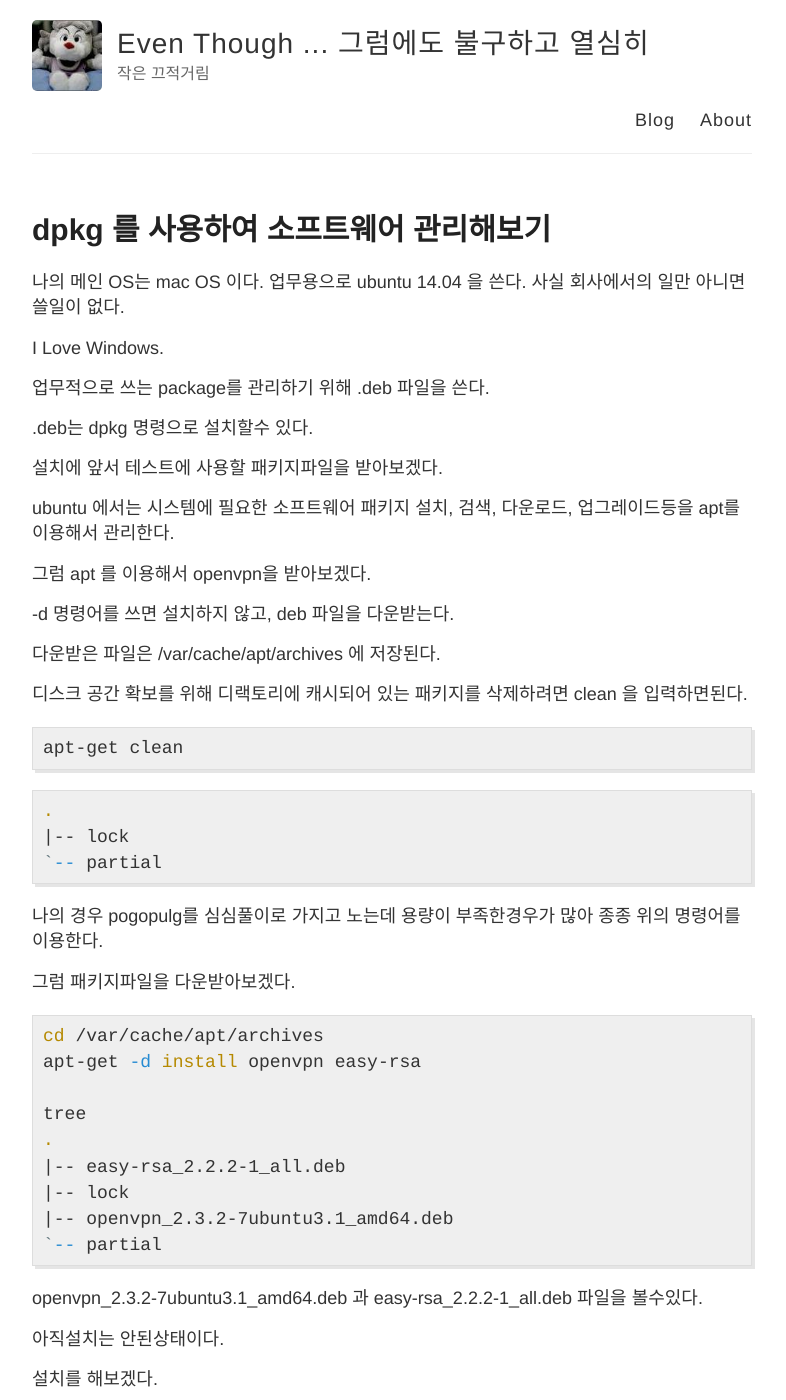
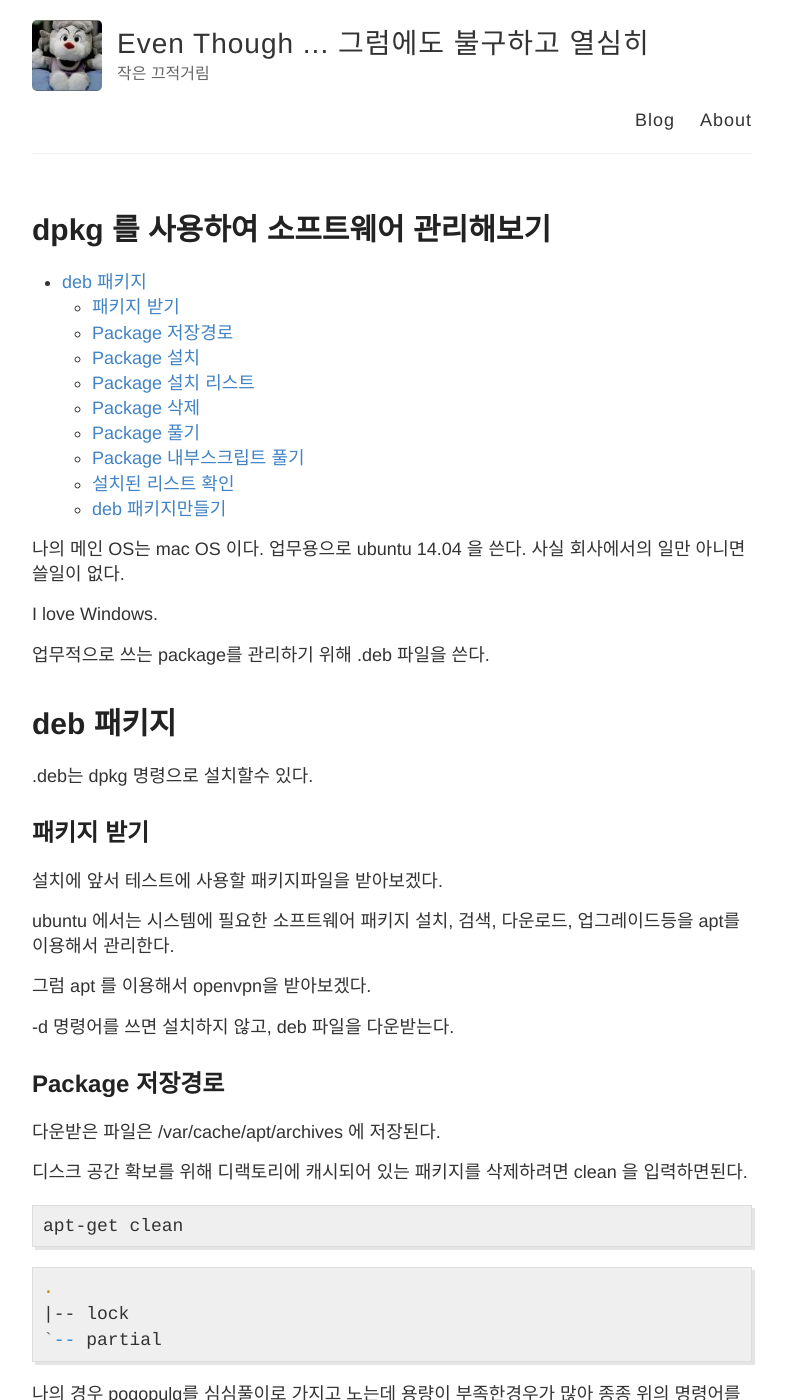
Before and after one commit to xmlangel/xmlangel.github.io, a Jekyll site: the page built from _posts/2017-03-17-debian.dpkg.markdown, in a window 1280 px wide and 1400 px high. Shown: the whole window, without its empty margins (248-1034 px from the left). Built offline with Jekyll 4.4.1, drawn with Linux system fonts in a browser that asks for light colours; some of the changed text lies outside the part shown.

Commit message:
목차추가

```diff
--- a/_posts/2017-03-05-first.markdown
+++ b/_posts/2017-03-05-first.markdown
@@ -5,6 +5,9 @@ date:   2017-03-05 14:31:13 +0900
 categories: jekyll update
 comments: true
 ---
+* 목차
+{:toc}
+
 Jekyll 을 이용해서 블로그를 시도해보려고한다.
 
 기존에 github 위키를 이용해서 정리 하던걸 이걸로 해볼예정이다..
--- a/_posts/2017-03-11-docker_registry_with_vagrant.markdown
+++ b/_posts/2017-03-11-docker_registry_with_vagrant.markdown
@@ -4,6 +4,8 @@ title:  "Docker registry 로 개인 Docker 구축해보기"
 date:   2017-03-11 08:49:43 +0900
 categories: jekyll update
 ---
+* 목차
+{:toc}
 
 도커를 이용하면서 도커허브에 올리면 좋겠지만 내부에서 이용 하려고 할때 Open할수 없는 정보들이 있을수 있다.
 
--- a/_posts/2017-03-17-debian.dpkg.markdown
+++ b/_posts/2017-03-17-debian.dpkg.markdown
@@ -5,14 +5,18 @@ date:   2017-03-17 14:00:13 +0900
 categories: jekyll update
 comments: true
 ---
+* 목차
+{:toc}
+
 나의 메인 OS는 mac OS 이다. 업무용으로 ubuntu 14.04 을 쓴다. 사실 회사에서의 일만 아니면 쓸일이 없다.
 
-I Love Windows.
+I love Windows.
 
 업무적으로 쓰는 package를 관리하기 위해 .deb 파일을 쓴다.
-
+# deb 패키지
 .deb는 dpkg 명령으로 설치할수 있다.
 
+## 패키지 받기
 설치에 앞서 테스트에 사용할 패키지파일을 받아보겠다.
 
 ubuntu 에서는 시스템에 필요한 소프트웨어 패키지 설치, 검색, 다운로드, 업그레이드등을 apt를 이용해서 관리한다.
@@ -21,6 +25,7 @@ ubuntu 에서는 시스템에 필요한 소프트웨어 패키지 설치, 검색
 
 -d 명령어를 쓰면 설치하지 않고, deb 파일을 다운받는다.
 
+## Package  저장경로
 다운받은 파일은 /var/cache/apt/archives 에 저장된다.
 
 디스크 공간 확보를 위해 디랙토리에 캐시되어 있는 패키지를 삭제하려면 clean 을 입력하면된다.
@@ -55,6 +60,7 @@ openvpn_2.3.2-7ubuntu3.1_amd64.deb 과 easy-rsa_2.2.2-1_all.deb 파일을 볼수
 
 아직설치는 안된상태이다.
 
+## Package 설치
 설치를 해보겠다.
 
 설치는 -i 명령어를 이용하면된다.
@@ -67,6 +73,7 @@ dpkg -i <.deb file>
 dpkg -i openvpn_2.3.2-7ubuntu3.1_amd64.deb
 {% endhighlight %}
 
+## Package 설치 리스트
 설치가 되었는지 보겠다. -l 명령어를 이용하면된다.
 
 {% highlight shell %}
@@ -78,6 +85,7 @@ dpkg -l | grep openvpn
 ii  openvpn                          2.3.2-7ubuntu3.1                    amd64        virtual private network daemon
 {% endhighlight %}
 
+## Package 삭제
 패키지 삭제는 -r 옵션을 이용하면된다.
 
 {% highlight shell %}
@@ -86,6 +94,7 @@ dpkg -r < package Name >
 
 그럼 다운받은 .deb 파일을 풀어보겠다.
 
+## Package 풀기
 패키지를 푸는것은 -x 를 이용하면된다.
 
 데비안 우분투 패키지는 .deb라는 단일 파일로 묶여있다. 각각의 .deb 파일은 그 내부에 빌드된 파일들을 풀어서 어떤 파일들으 있는지 확인 가능하다.
@@ -96,19 +105,21 @@ dpkg -r < package Name >
 dpkg -x openvpn_2.3.2-7ubuntu3.1_amd64.deb /tmp/openvpn
 {% endhighlight %}
 
+## Package 내부스크립트 풀기
 .deb의 내부 제어 스크립트파일은 -e 명령어로 풀수있다.
 
 {% highlight shell %}
 dpkg -e openvpn_2.3.2-7ubuntu3.1_amd64.deb /tmp/$RANDOM
 {% endhighlight %}
 
+## 설치된 리스트 확인
 설치된 리스트 확인은 -L 명령을 이용하면 된다.
 
 {% highlight shell %}
 dpkg -L openvpn
 {% endhighlight %}
 
-# deb 패키지만들기
+## deb 패키지만들기
 
 Random 으로 만든파일을 debian 폴더로 변경후 /tmp/openvpn 에 넣어준다.
 
```
Also changed, not shown: 5 other files.
